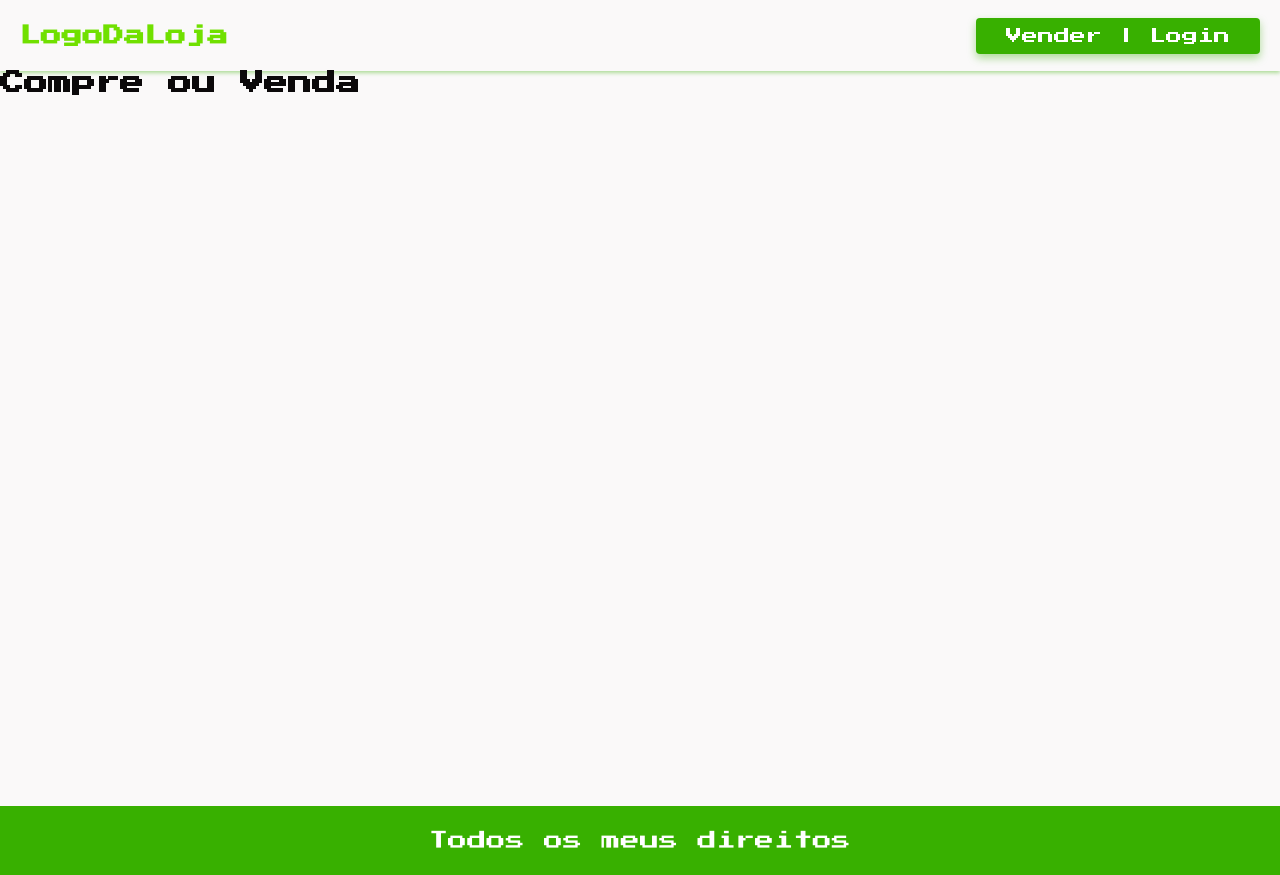
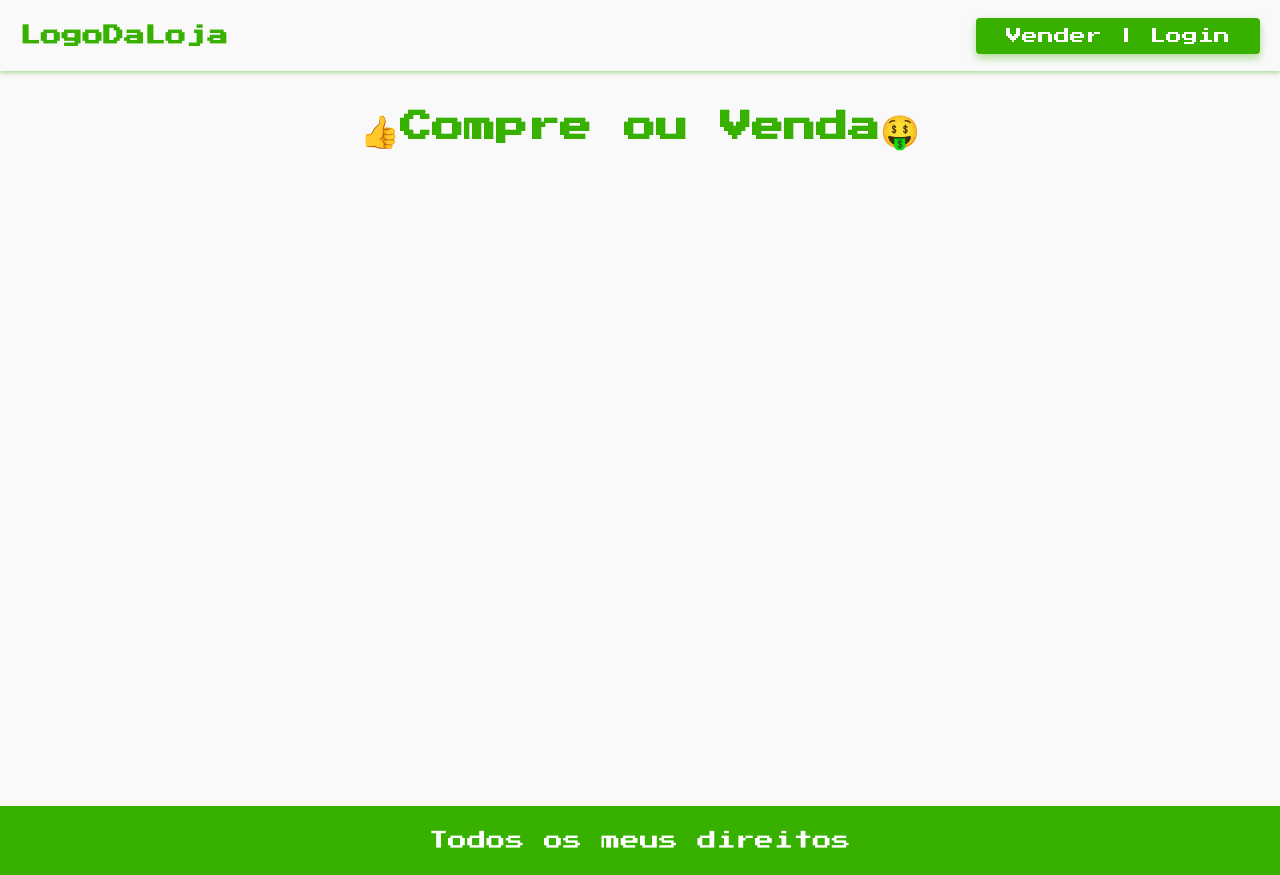
Before and after one commit to edsonbastos2/LojaFake, a Vue app: page / in a window 1280 px wide. Built offline with nearby package versions, Linux system fonts and the light colour scheme.

Commit message:
Criado Home e componentes searc|productList

```diff
--- a/src/App.vue
+++ b/src/App.vue
@@ -45,7 +45,7 @@ body {
 
 a{
   text-decoration: none;
-  color: var(--cor-primaria)
+  color: var(--cor-secundaria)
 }
 
 img{
--- a/src/views/Home.vue
+++ b/src/views/Home.vue
@@ -1,6 +1,6 @@
 <template>
   <section>
-    <h1>Compre ou Venda</h1>
+    <h1>👍Compre ou Venda🤑</h1>
   </section>
 </template>
 
@@ -9,3 +9,12 @@
 
 export default {}
 </script>
+
+<style scoped>
+h1{
+  font-size: 2rem;
+  color: var(--cor-secundaria);
+  margin-top: 40px;
+  text-align: center;
+}
+</style>
```
Also changed, not shown: src/components/Search.vue (added, +14 -0 lines), src/components/ProductList.vue (added).
